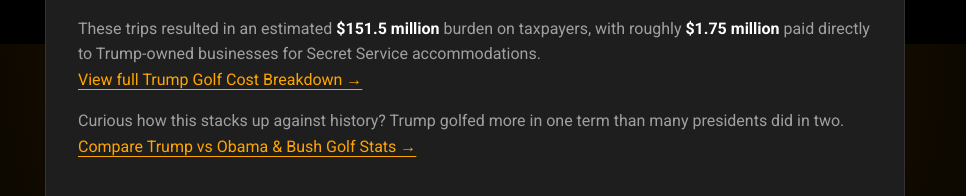
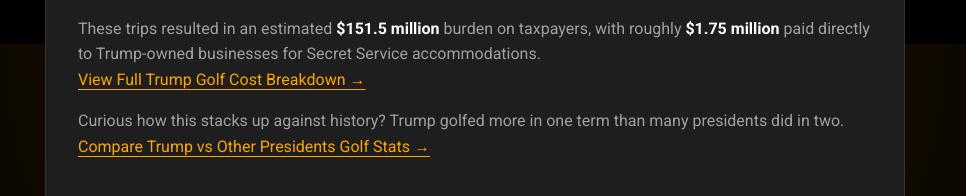
Before and after one commit to soyboi1312/istrumpgolfing.today, a Next.js app: page / in a window 1280 px wide. Shown: the part 756-952 px from the top of the page, without its empty margins (165-1131 px from the left). Built offline with nearby package versions, Linux system fonts and the light colour scheme.

Commit message:
Update index.tsx

```diff
--- a/pages/index.tsx
+++ b/pages/index.tsx
@@ -318,14 +318,14 @@ const Home: React.FC<HomeProps> = ({
             for Secret Service accommodations.
             <br />
             {/* Improved Anchor Text */}
-            <Link href="/cost-breakdown"><a className={styles.contextLink}>View full Trump Golf Cost Breakdown &rarr;</a></Link>
+            <Link href="/cost-breakdown"><a className={styles.contextLink}>View Full Trump Golf Cost Breakdown &rarr;</a></Link>
           </p>
           <p className={styles.contextText}>
             Curious how this stacks up against history? Trump golfed more in one term
             than many presidents did in two.
             <br />
             {/* Improved Anchor Text */}
-            <Link href="/comparison"><a className={styles.contextLink}>Compare Trump vs Obama & Bush Golf Stats &rarr;</a></Link>
+            <Link href="/comparison"><a className={styles.contextLink}>Compare Trump vs Other Presidents Golf Stats &rarr;</a></Link>
           </p>
         </section>
 
```
